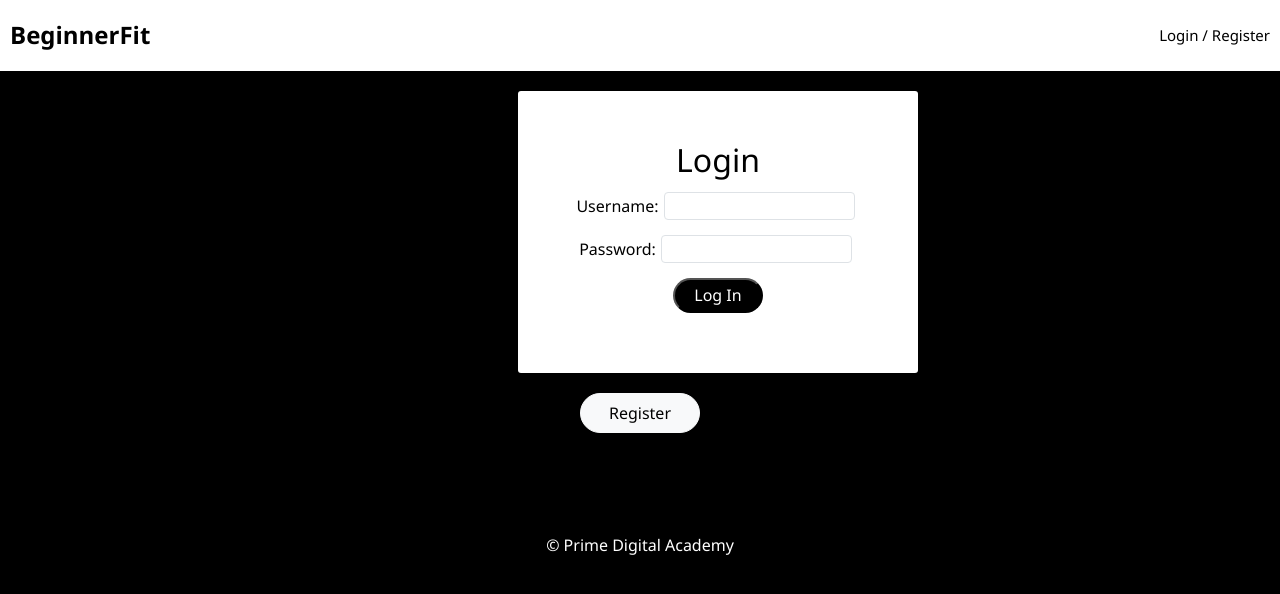
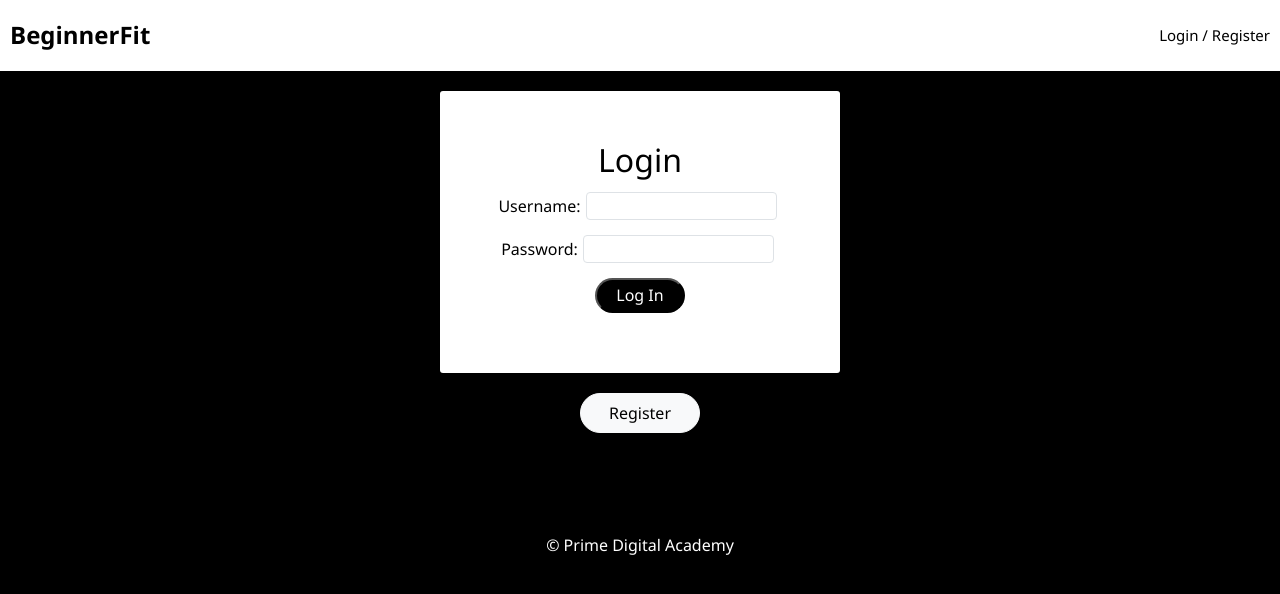
Before and after one commit to mchuinard3/BeginnerFit, a React (Create React App) app: page /#/user in a window 1280 px wide. Shown: the top 594 px of the page. Built offline with nearby package versions, Linux system fonts and the light colour scheme; no server answers.

Commit message:
center login and register pages

```diff
--- a/src/components/App/App.css
+++ b/src/components/App/App.css
@@ -149,7 +149,13 @@ width: 500px;
   box-shadow: 0 1px 2px black;
   color: black;
   text-align: center;
-  margin-left: 518px;
+  margin-left: auto;
+margin-right: auto;
+
+
+position: relative;
+
+  /* margin-left: 518px; */
 }
 
 input {
```
